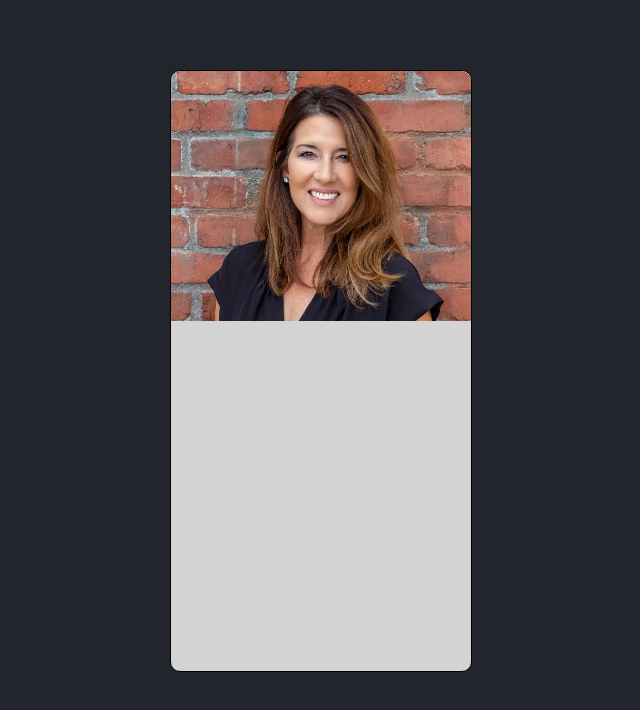
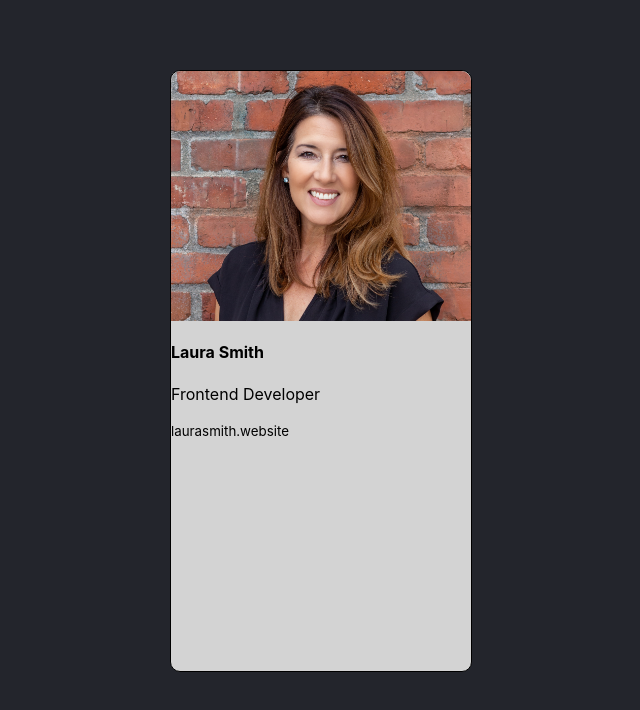
Before and after one commit to eric-antonio/dbusinesscard, a React (Create React App) app: page / in a window 1280 px wide. Shown: the top 710 px of the page, without its empty margins (185-825 px from the left). Built offline with nearby package versions, Linux system fonts and the light colour scheme.

Commit message:
Update InfoPage.js

```diff
--- a/src/components/InfoPage.js
+++ b/src/components/InfoPage.js
@@ -7,6 +7,12 @@ export default function InfoPage(){
             <div className="profile--picture">
 
             </div>
+
+            <section className="info--profile">
+                <h4>Laura Smith</h4>
+                <p>Frontend Developer</p>
+                <small>laurasmith.website</small>
+            </section>
         </di>
     )
 }
```
